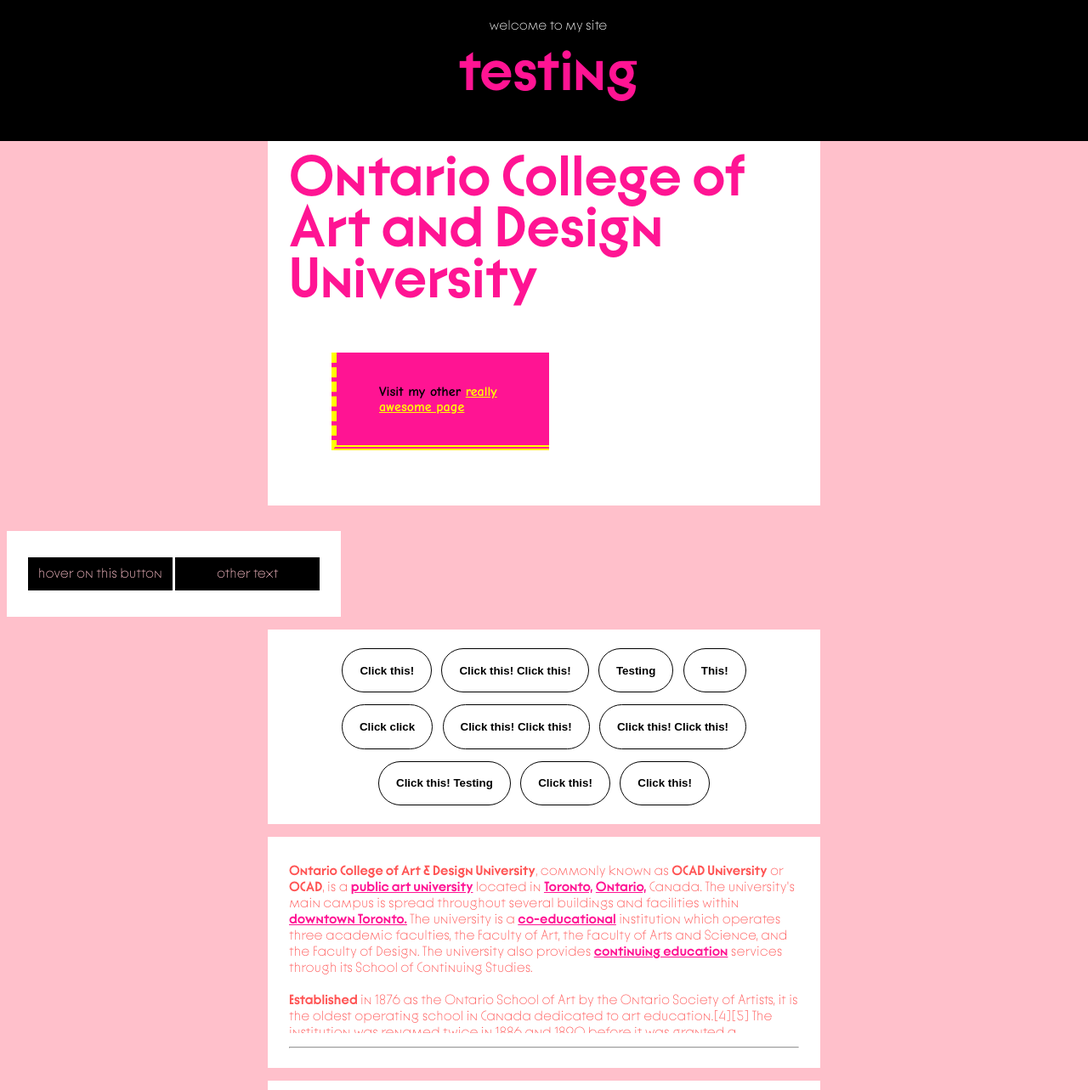
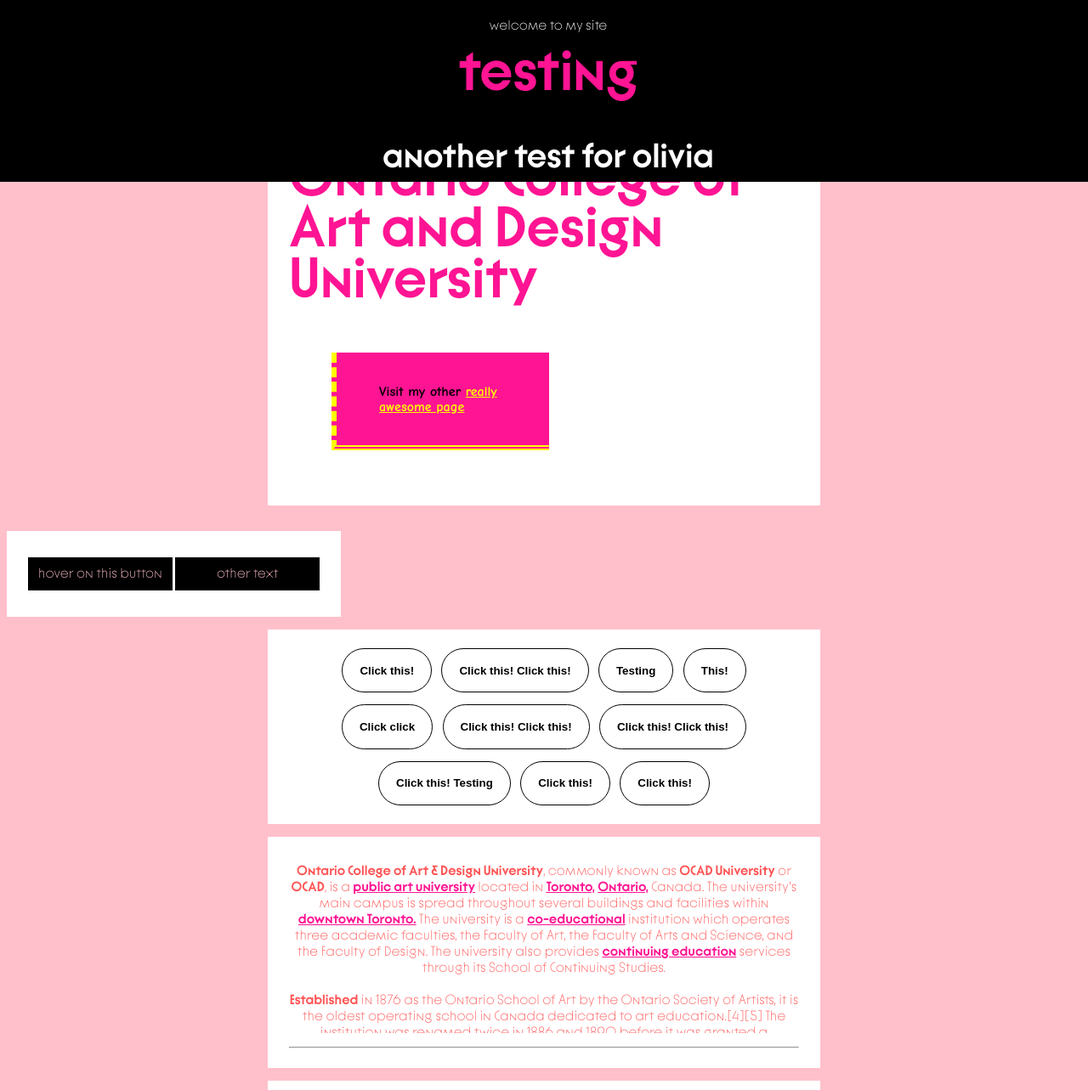
Before and after one commit to dvorit-ai/gd2-test-repo, a plain HTML site: page index.html in a window 1280 px wide. Shown: the top 1283 px of the page at 85% size. Drawn offline with Linux system fonts and the light colour scheme; files whose address does not match are found by name.

Commit message:
added a header

```diff
--- a/index.html
+++ b/index.html
@@ -11,6 +11,12 @@
 
 		<link rel="stylesheet" href="style.css"/>
 
+		<style>
+			p{
+				text-align:center;
+			}
+		</style>
+
 	</head>
 
 	<body> <!-- where all of our elements go into... our visible content-->
@@ -21,6 +27,8 @@
 			</p>
 
 			<h1> testing </h1>
+
+			<h2>another test for olivia</h2>
 		</header>
 
 		<section id="hero">
```
